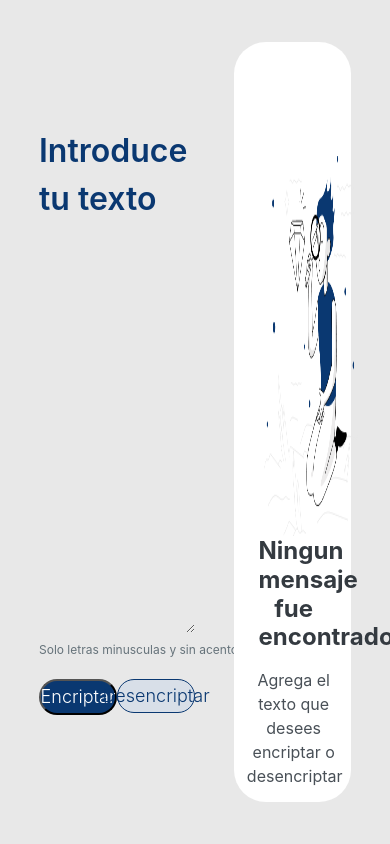
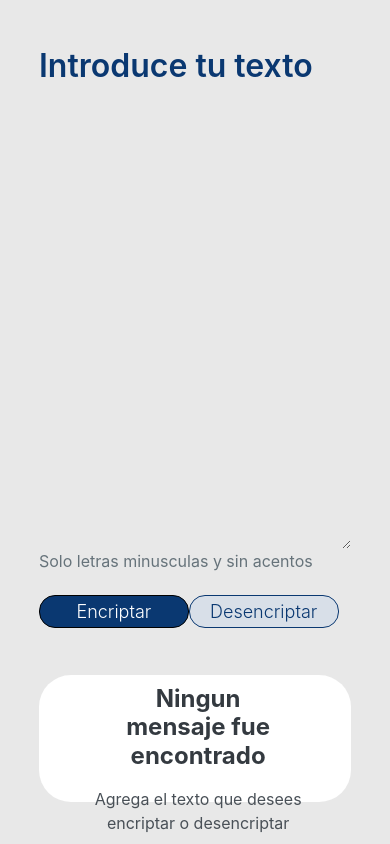
Before and after one commit to ianupiitaa/Encriptador-de-texto, a plain HTML site: page index.html in a window 390 px wide. Drawn offline with Linux system fonts and the light colour scheme.

Commit message:
Ajuste responsive con css

```diff
--- a/style.css
+++ b/style.css
@@ -80,6 +80,7 @@
     width: 25%;
     background-color: #0a3871;
     border-radius: 24px;
+    border: 1px, solid,black;
     font-family: inter;
     font-weight: 280;
     font-size: 18px;
@@ -175,3 +176,70 @@
     left: 30px;
     top: 15%;
 }
+
+/* responsive */
+
+@media (max-width: 57.5em){
+    .cuerpo{
+        display: flex;
+        flex-direction: row;
+    }
+
+    .cuerpo__botones__encriptar{
+        width: 100%;
+    }
+
+    .texto{
+        width: 80%;
+        height: 60%;
+        left: 10%;
+        top: 5%;
+    }
+
+    .cuerpo__terminos{
+        width: 80%;
+        left: 10%;
+        top: 65%;
+    }
+
+    .cuerpo__terminos p{
+        font-size: 16px;
+    }
+
+    .cuerpo__botones{
+        width: 80%;
+        left: 10%;
+        top: 70%;
+    }
+
+    .cuerpo__botones__encriptar, .cuerpo__botones__desencriptar{
+        width: 48%;
+        border-radius: 16px;
+    }
+
+    .cuerpo__botones__encriptar:hover, .cuerpo__botones__desencriptar:hover{
+        margin: 0.3%;
+        width: 47.5%;
+        padding: 1.8%;
+    }
+
+    .cuerpo__mensaje{
+        width: 80%;
+        height: 15%;
+        left: 10%;
+        top: 80%;
+
+    }
+
+    .cuerpo__mensaje__encriptado{
+        width: 100%;
+        top: 5%
+    }
+
+    .cuerpo__mensaje img{
+        top: 0;
+        display: none;
+        visibility: hidden;
+
+    }
+}
```
